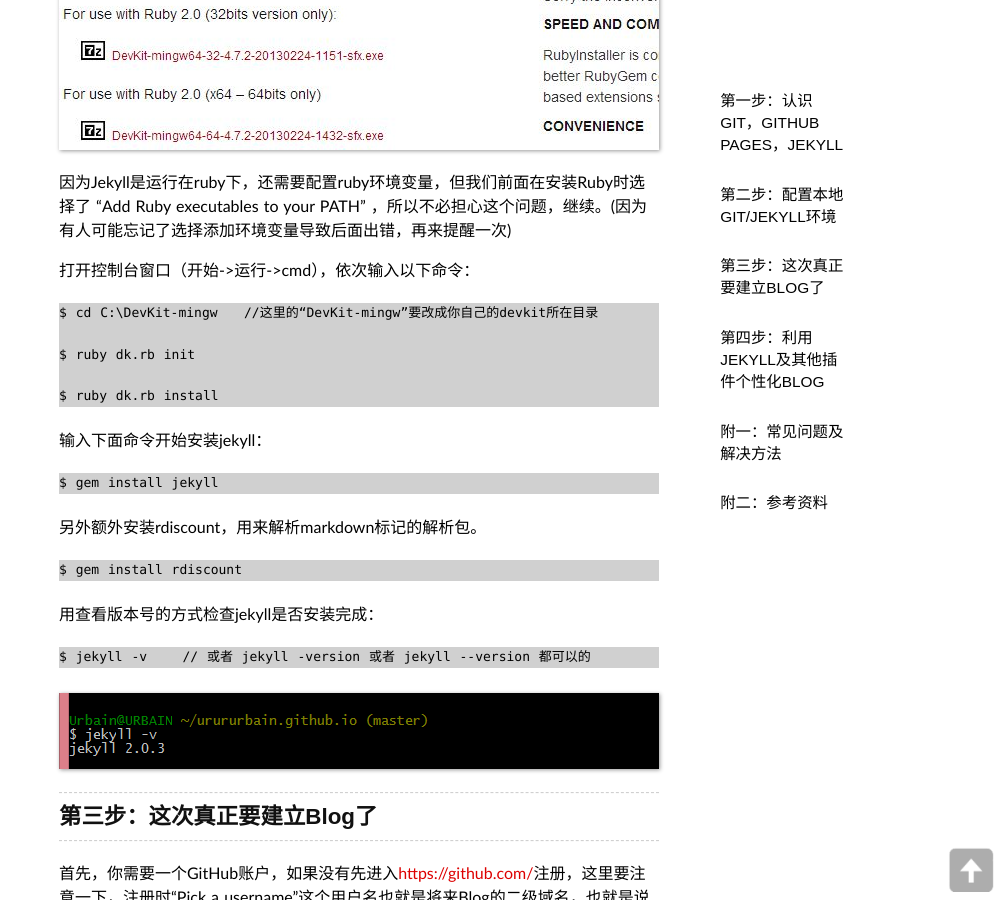
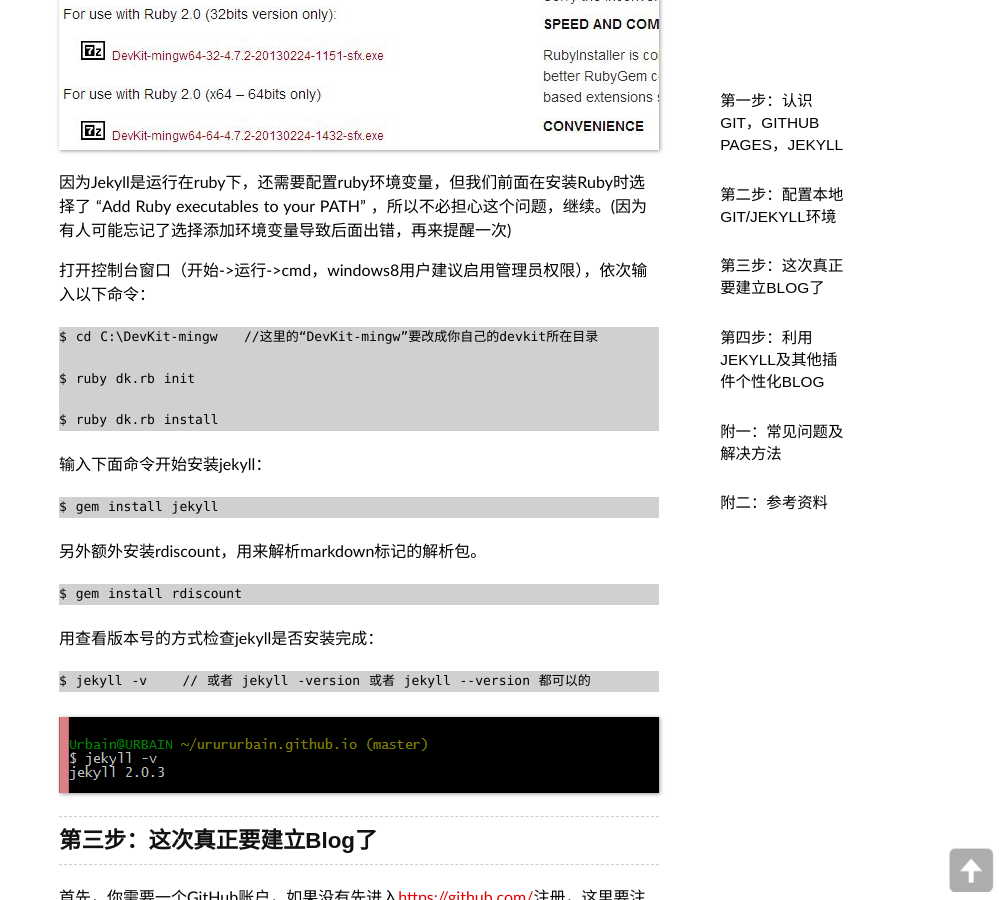
Before and after one commit to urururbain/urururbain.github.io, a Jekyll site: the page built from _posts/2014-05-20-Github_Jekyll_To_Blog.markdown, in a window 1280 px wide and 900 px high, scrolled down 2599 px. Shown: the whole window, without its empty margins (281-1280 px from the left). Built offline with Jekyll 4.4.1, drawn with Linux system fonts in a browser that asks for light colours; some web fonts are replaced; Markdown is read by kramdown in place of the engine named in the settings; comment, search, counter and statistics services are not loaded; some of the changed text lies outside the part shown.

```diff
--- a/_posts/2014-05-20-Github_Jekyll_To_Blog.markdown
+++ b/_posts/2014-05-20-Github_Jekyll_To_Blog.markdown
@@ -53,7 +53,7 @@ thread: 2
 
 因为Jekyll是运行在ruby下，还需要配置ruby环境变量，但我们前面在安装Ruby时选择了 “Add Ruby executables to your PATH” ，所以不必担心这个问题，继续。(因为有人可能忘记了选择添加环境变量导致后面出错，再来提醒一次)
 
-打开控制台窗口（开始->运行->cmd），依次输入以下命令：
+打开控制台窗口（开始->运行->cmd，windows8用户建议启用管理员权限），依次输入以下命令：
 
     $ cd C:\DevKit-mingw   //这里的“DevKit-mingw”要改成你自己的devkit所在目录
 
```
Also changed, not shown: other parts of _posts/2014-05-20-Github_Jekyll_To_Blog.markdown (+1 -1 lines), README.md.
